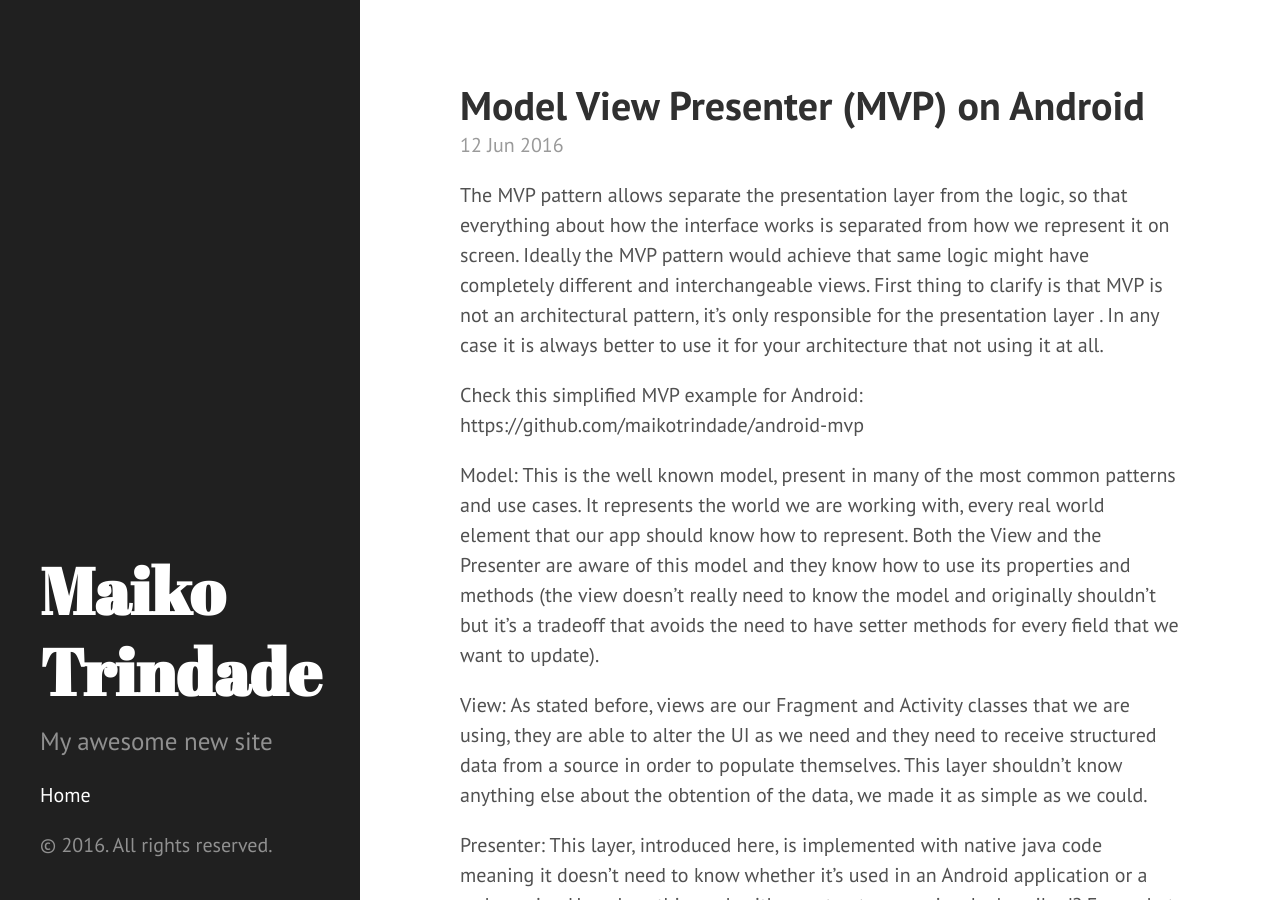
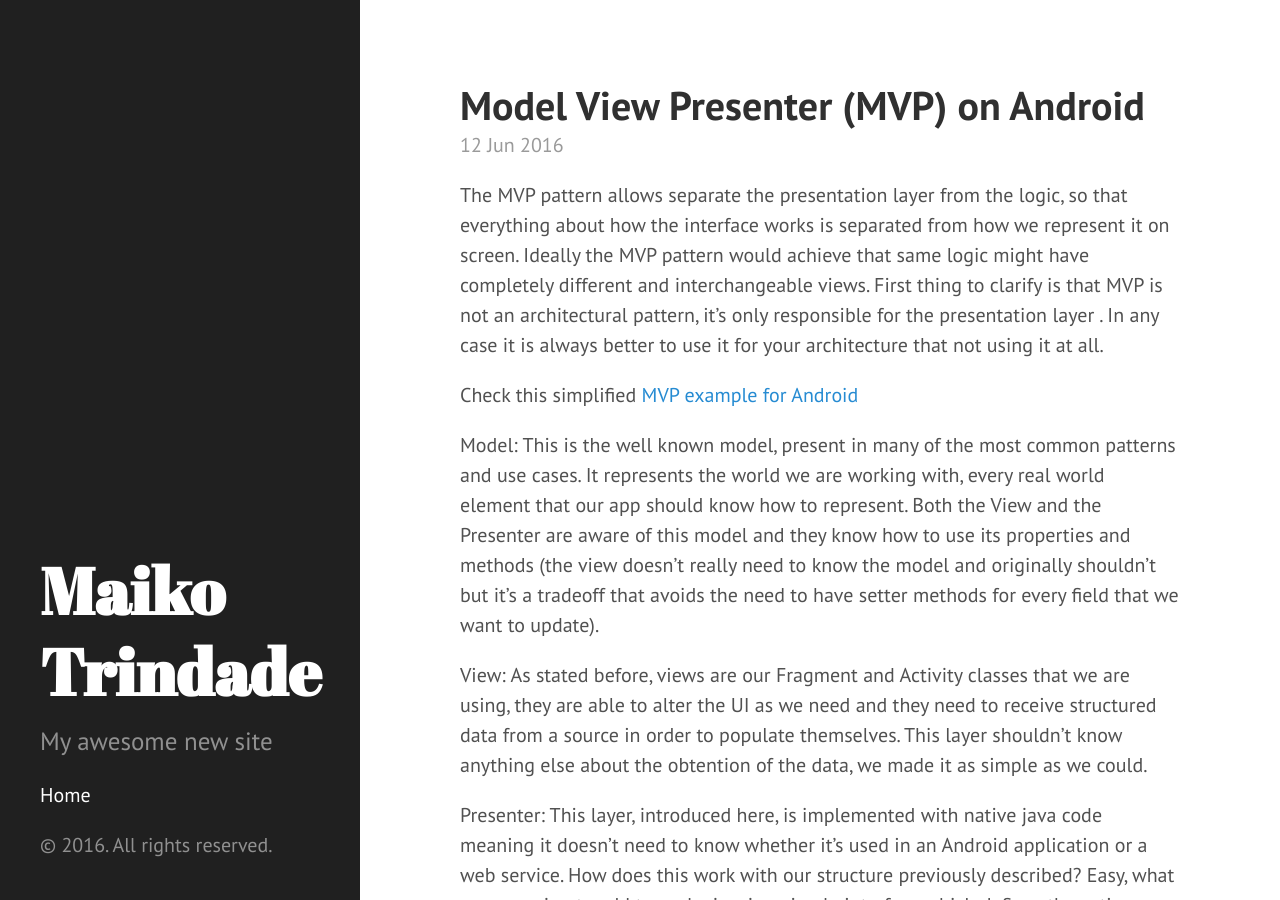
Before and after one commit to maikotrindade/maikotrindade.github.io, a Jekyll site: the page built from _posts/2016-06-12-model-view-presenter-mvp-on-android.markdown, in a window 1280 px wide and 900 px high. Built offline with Jekyll 4.4.1, drawn with Linux system fonts in a browser that asks for light colours.

Commit message:
Post update: Model View Presenter (MVP) on Android

```diff
--- a/_posts/2016-06-12-model-view-presenter-mvp-on-android.markdown
+++ b/_posts/2016-06-12-model-view-presenter-mvp-on-android.markdown
@@ -3,10 +3,9 @@ published: true
 title: Model View Presenter (MVP) on Android
 layout: post
 ---
-
 The MVP pattern allows separate the presentation layer from the logic, so that everything about how the interface works is separated from how we represent it on screen. Ideally the MVP pattern would achieve that same logic might have completely different and interchangeable views. First thing to clarify is that MVP is not an architectural pattern, it’s only responsible for the presentation layer . In any case it is always better to use it for your architecture that not using it at all.
 
-Check this simplified MVP example for Android: https://github.com/maikotrindade/android-mvp
+Check this simplified [MVP example for Android](https://github.com/maikotrindade/android-mvp)
 
 Model: This is the well known model, present in many of the most common patterns and use cases. It represents the world we are working with, every real world element that our app should know how to represent. Both the View and the Presenter are aware of this model and they know how to use its properties and methods (the view doesn’t really need to know the model and originally shouldn’t but it’s a tradeoff that avoids the need to have setter methods for every field that we want to update).
 
```
